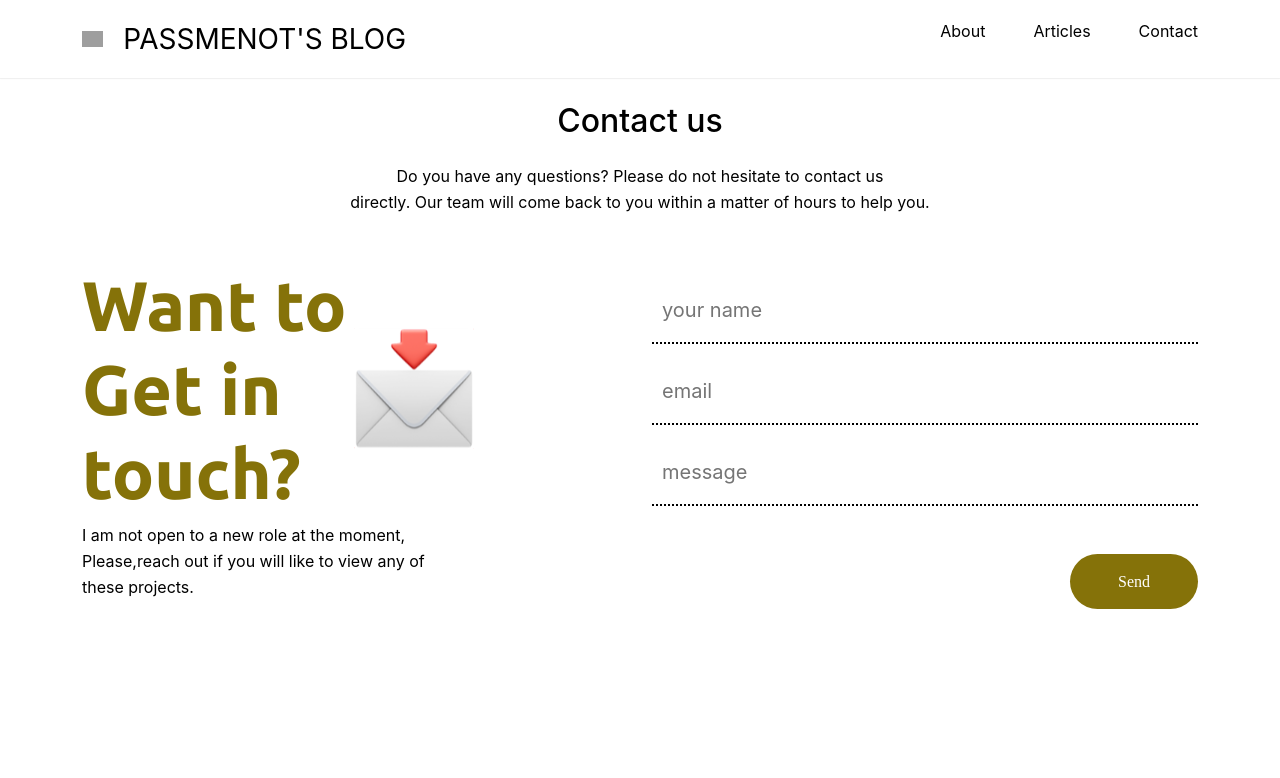
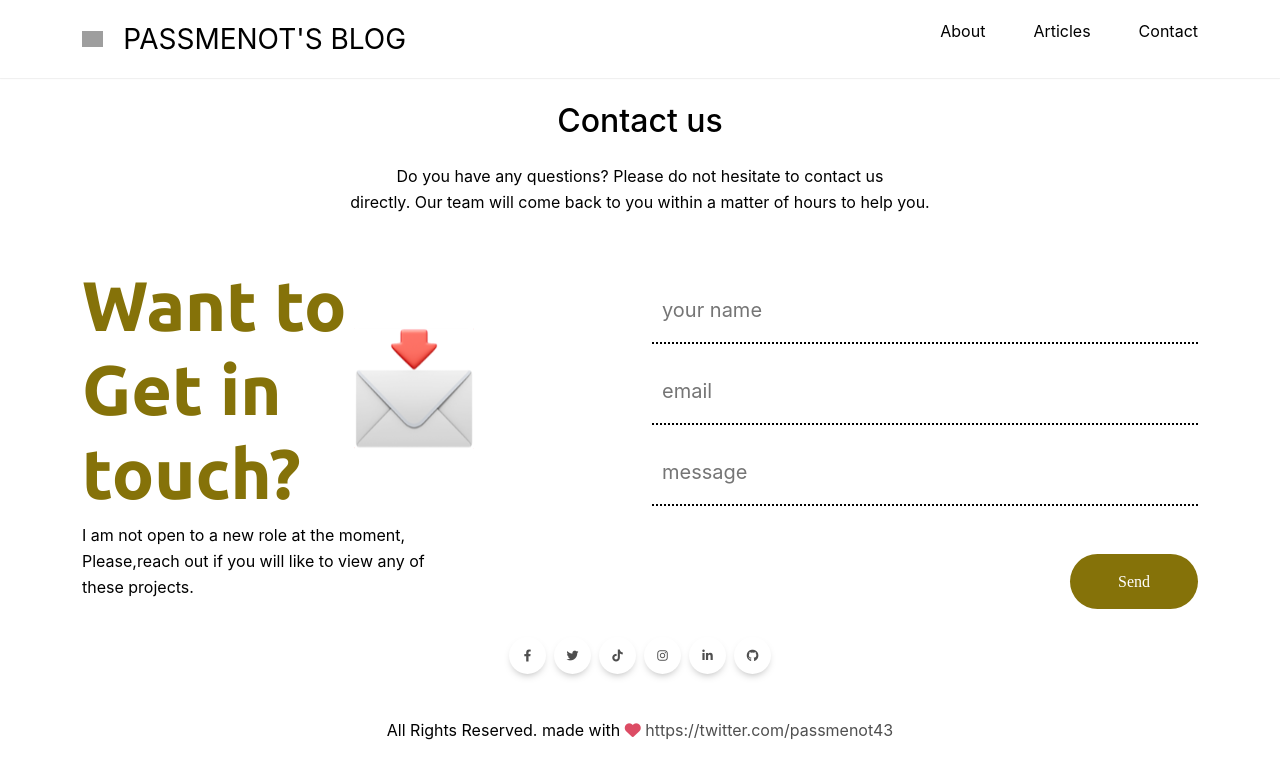
Before and after one commit to aridguy/passmenot, a React (Create React App) app: page /contact in a window 1280 px wide. Shown: the top 778 px of the page. Built offline with nearby package versions, Linux system fonts and the light colour scheme; grey boxes are pictures that could not be loaded.

Commit message:
modified

```diff
--- a/public/index.html
+++ b/public/index.html
@@ -39,8 +39,31 @@
     <div id="root"></div>
     <!-- MDB -->
 
-    <script>
-      AOS.init();
+    <!--Start of Tawk.to Script-->
+    <script type="text/javascript">
+    var Tawk_API=Tawk_API||{}, Tawk_LoadStart=new Date();
+    (function(){
+    var s1=document.createElement("script"),s0=document.getElementsByTagName("script")[0];
+    s1.async=true;
+    s1.src='https://embed.tawk.to/65ba63a90ff6374032c702b3/1hlg1al0t';
+    s1.charset='UTF-8';
+    s1.setAttribute('crossorigin','*');
+    s0.parentNode.insertBefore(s1,s0);
+    })();
     </script>
+    <!--End of Tawk.to Script-->
+
+    <script
+        data-name="BMC-Widget"
+        data-cfasync="false"
+        src="https://cdnjs.buymeacoffee.com/1.0.0/widget.prod.min.js"
+        data-id="passmenot"
+        data-description="Support me on Buy me a coffee!"
+        data-message="feel free to use the live chat to reach out to us"
+        data-color="#5F7FFF"
+        data-position="left"
+        data-x_margin="18"
+        data-y_margin="18"
+      ></script>
   </body>
 </html>
--- a/src/Component/Footer.jsx
+++ b/src/Component/Footer.jsx
@@ -0,0 +1,77 @@
+import React from "react";
+
+const Footer = () => {
+  return (
+    <div>
+      <footer class="bg-body-tertiary text-center">
+        <div class="container p-4 pb-0">
+          <section class="mb-4">
+            <a
+              data-mdb-ripple-init
+              class="btn  btn-floating m-1"
+              href="#!"
+              role="button"
+            >
+              <i class="fab fa-facebook-f"></i>
+            </a>
+
+            <a
+              data-mdb-ripple-init
+              class="btn btn-floating m-1"
+              href="#!"
+              role="button"
+            >
+              <i class="fab fa-twitter"></i>
+            </a>
+
+            <a
+              data-mdb-ripple-init
+              class="btn btn-floating m-1"
+              href="#!"
+              role="button"
+            >
+              <i class="fab fa-tiktok"></i>
+            </a>
+
+            <a
+              data-mdb-ripple-init
+              class="btn btn-floating m-1"
+              href="#!"
+              role="button"
+            >
+              <i class="fab fa-instagram"></i>
+            </a>
+
+            <a
+              data-mdb-ripple-init
+              class="btn btn-floating m-1"
+              href="#!"
+              role="button"
+            >
+              <i class="fab fa-linkedin-in"></i>
+            </a>
+
+            <a
+              data-mdb-ripple-init
+              class="btn btn-floating m-1"
+              href="#!"
+              role="button"
+            >
+              <i class="fab fa-github"></i>
+            </a>
+          </section>
+        </div>
+
+        <div class="text-center p-3">
+          All Rights Reserved. made with{" "}
+          <i class="text-danger fas fa-heart"></i> {" "}
+          <a class="text-body" href="https://twitter.com/passmenot43">
+            https://twitter.com/passmenot43
+          </a>
+        </div>
+      </footer>
+    </div>
+  );
+};
+
+export default Footer;
--- a/src/Routes/Contact.jsx
+++ b/src/Routes/Contact.jsx
@@ -2,6 +2,7 @@ import React, { useState } from "react";
 import Navbar from "../Component/Navbar";
 import Msg from "../Assets/msg.svg";
 import Swal from "sweetalert2";
+import Footer from "../Component/Footer";
 
 const Contact = () => {
   // const [name, setName] = useState("");
@@ -67,6 +68,7 @@ const Contact = () => {
           </div>
         </div>
       </div>
+      <Footer />
     </div>
   );
 };
--- a/src/Routes/Home.jsx
+++ b/src/Routes/Home.jsx
@@ -11,6 +11,7 @@ const Home = () => {
         <Landing />
       </div>
       <Blogs />
+
     </div>
   );
 };
```
Also changed, not shown: src/details/details.txt.
